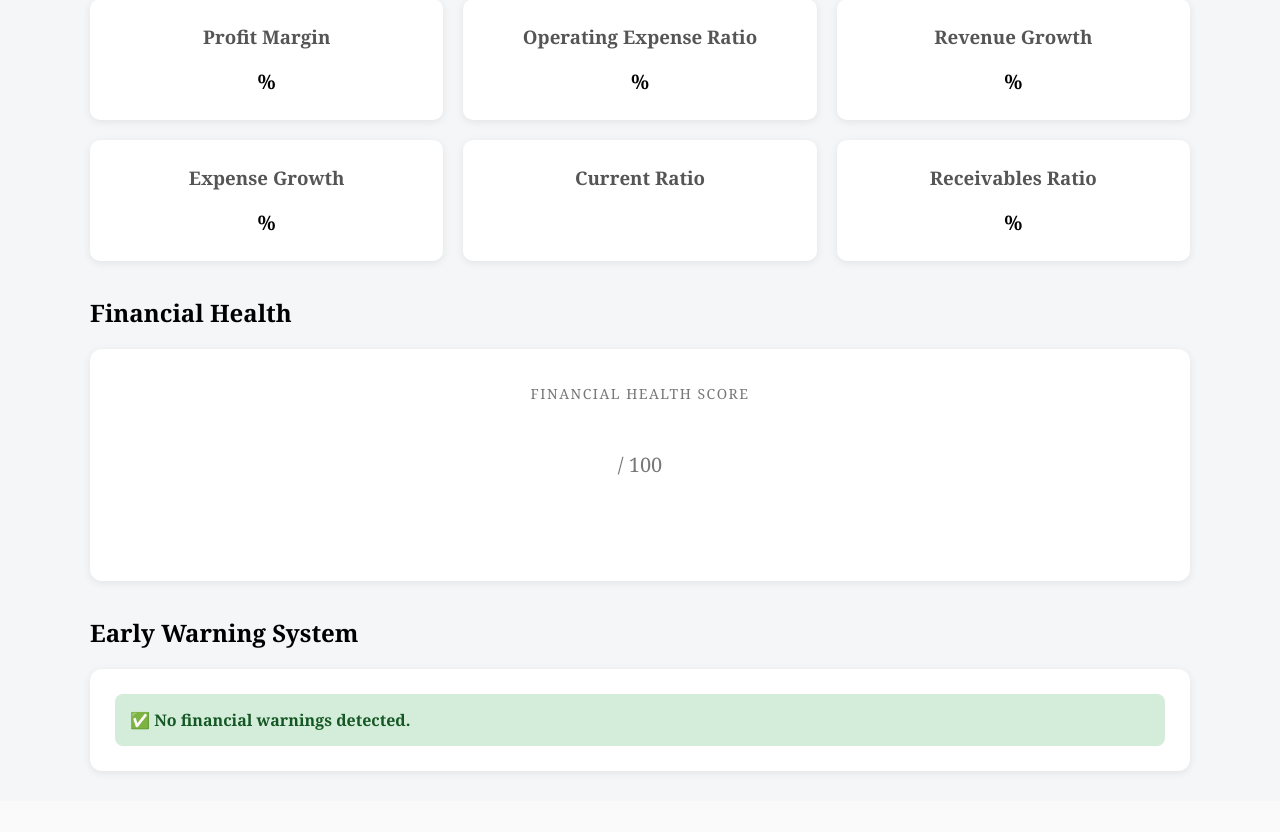
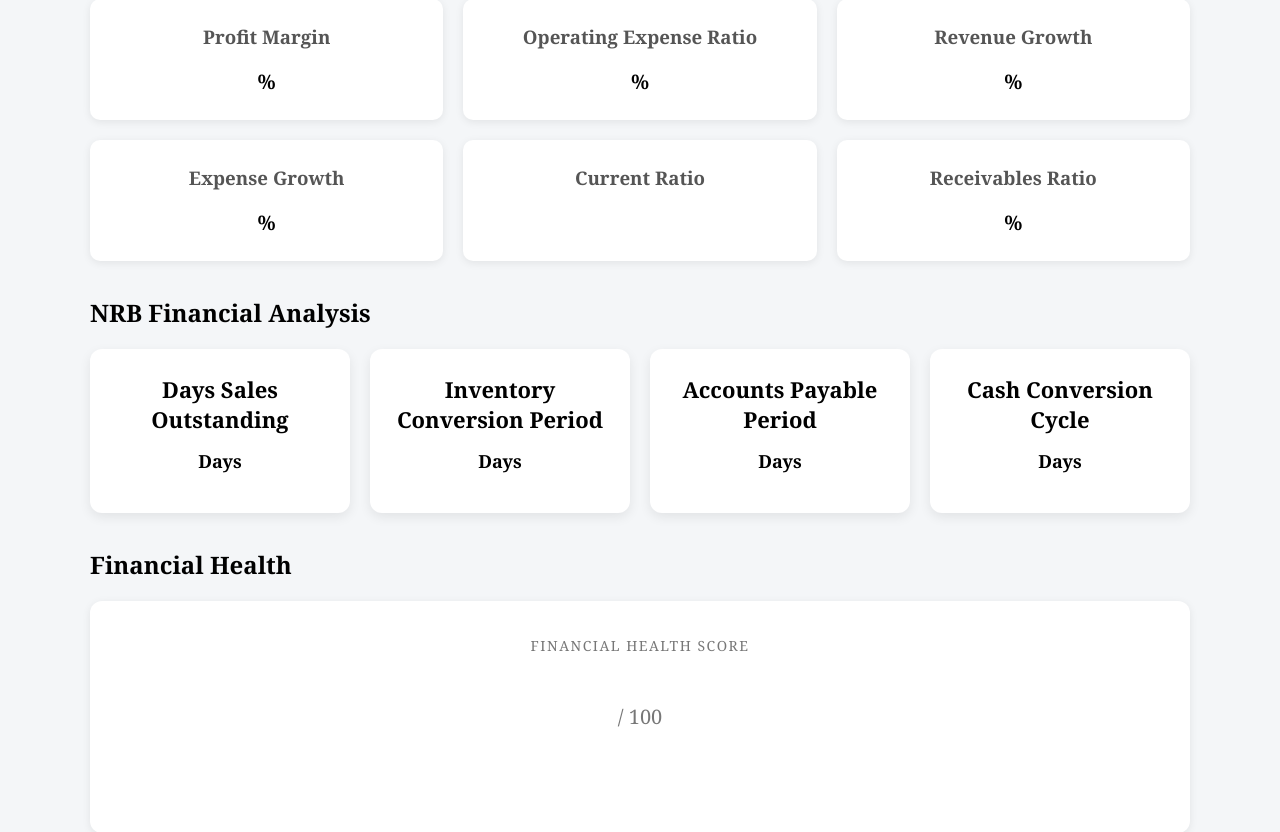
Before and after one commit to Sanyamkothari820/SME_Financial_Management_System, a Django app: template templates/dashboard.html in a window 1280 px wide. Shown: the part 891-1723 px from the top of the page. Before the commit the page ends 1666 px from the top, so only its background shows below. Run offline with Django 5.2, Linux system fonts and the light colour scheme; the template is opened without the code that fills it, so the values that code supplies are empty.

Commit message:
Adding NRB financial ratios in the dashboard purpose

```diff
--- a/templates/dashboard.html
+++ b/templates/dashboard.html
@@ -115,6 +115,73 @@
 
 </div>
 
+
+
+<!-- NRB Financial Analysis -->
+<h2>NRB Financial Analysis</h2>
+
+<div class="nrb-grid">
+
+    <div class="nrb-card">
+        <h3>Days Sales Outstanding</h3>
+
+        <div class="nrb-value">
+            {{ dso|floatformat:2 }}
+        </div>
+
+        <div class="nrb-unit">
+            Days
+        </div>
+
+
+    </div>
+
+
+    <div class="nrb-card">
+        <h3>Inventory Conversion Period</h3>
+
+        <div class="nrb-value">
+            {{ inventory_conversion_period|floatformat:2 }}
+        </div>
+
+        <div class="nrb-unit">
+            Days
+        </div>
+
+
+    </div>
+
+
+    <div class="nrb-card">
+        <h3>Accounts Payable Period</h3>
+
+        <div class="nrb-value">
+            {{ accounts_payable_period|floatformat:2 }}
+        </div>
+
+        <div class="nrb-unit">
+            Days
+        </div>
+
+
+    </div>
+
+
+    <div class="nrb-card">
+        <h3>Cash Conversion Cycle</h3>
+
+        <div class="nrb-value">
+            {{ cash_conversion_cycle|floatformat:2 }}
+        </div>
+
+        <div class="nrb-unit">
+            Days
+        </div>
+
+
+    </div>
+
+</div>
 
     <!-- Health Score -->
 
```
